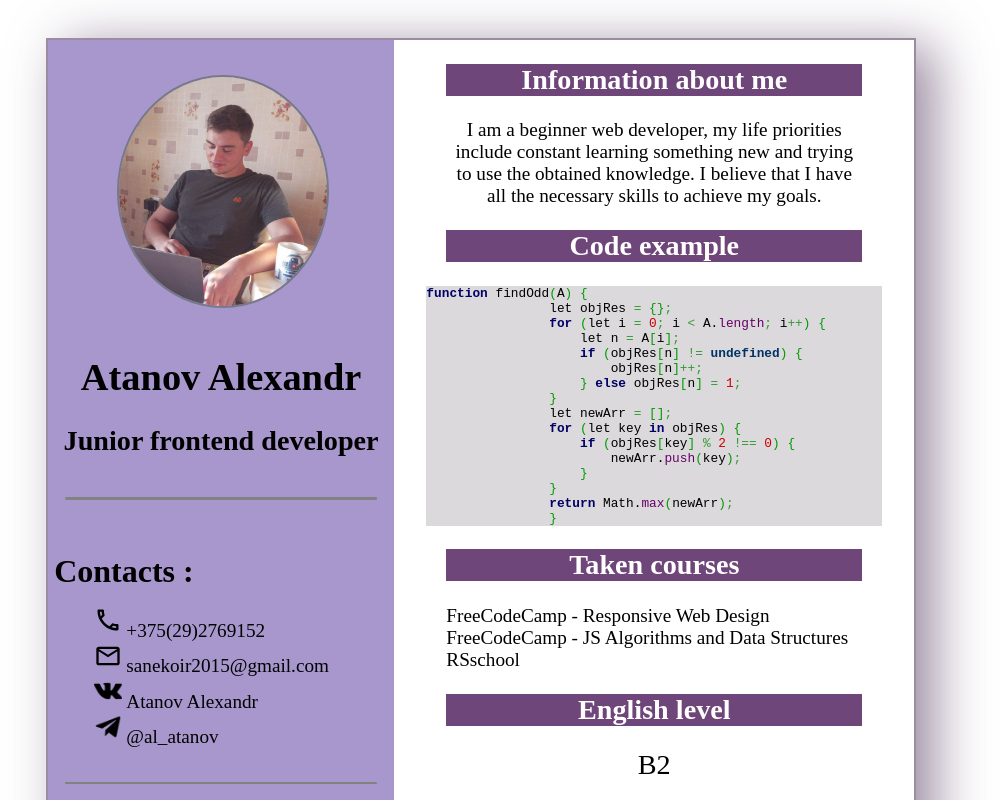
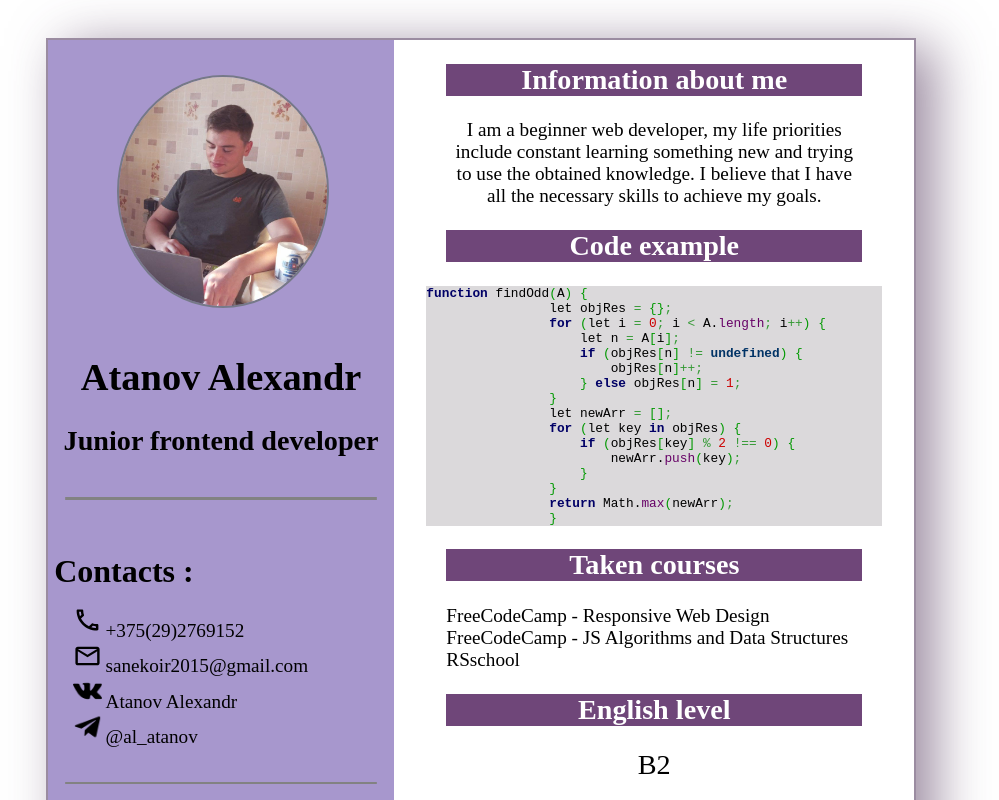
Before and after one commit to Rusveld/rsschool-cv, a plain HTML site: page index.html in a window 1280 px wide. Shown: the top 800 px of the page, without its empty margins (159-1158 px from the left). Drawn offline with Linux system fonts and the light colour scheme.

Commit message:
docs: updating Css

```diff
--- a/css/style.css
+++ b/css/style.css
@@ -1,4 +1,7 @@
-
+ul{
+    padding-left: 0px;
+    padding-left: 1.5vw;
+}
 .container{
     margin: 3% 16% 3% 16%;
     width: 68vw;
```
Also changed, not shown: index.html (+3 -0 lines).
